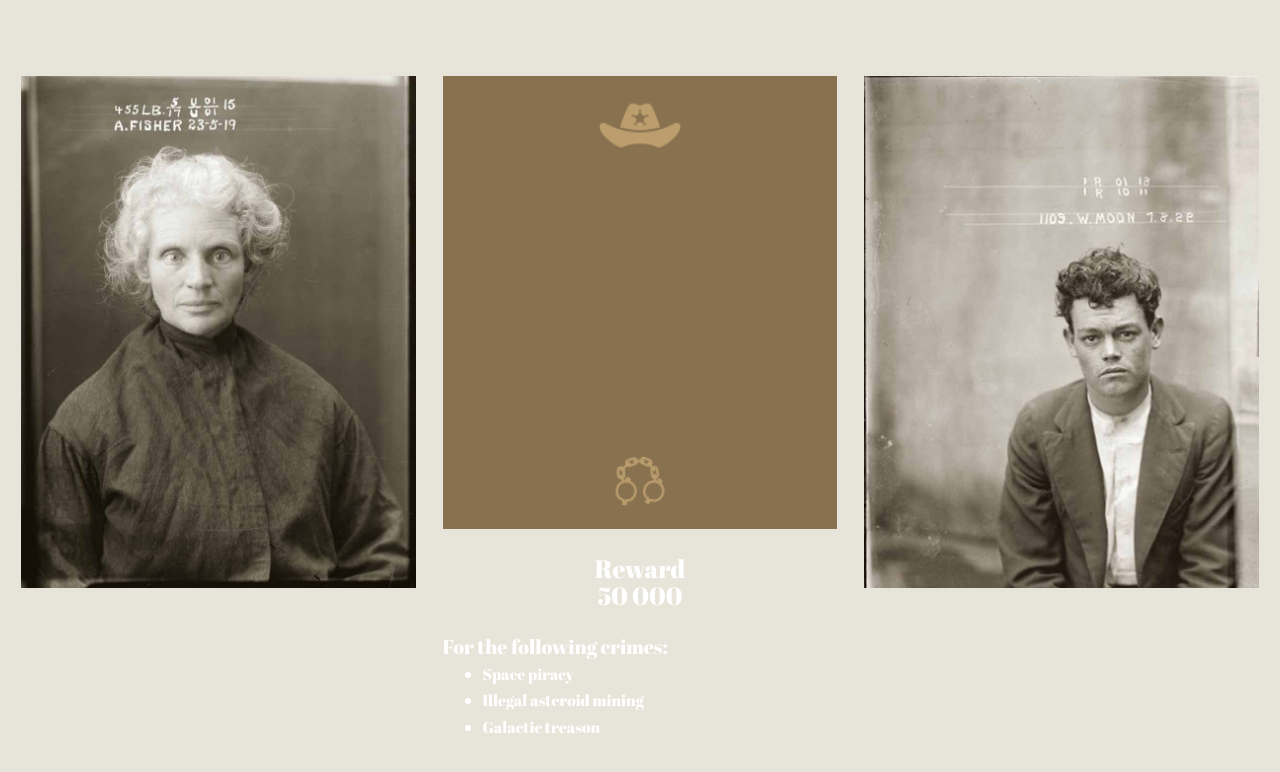
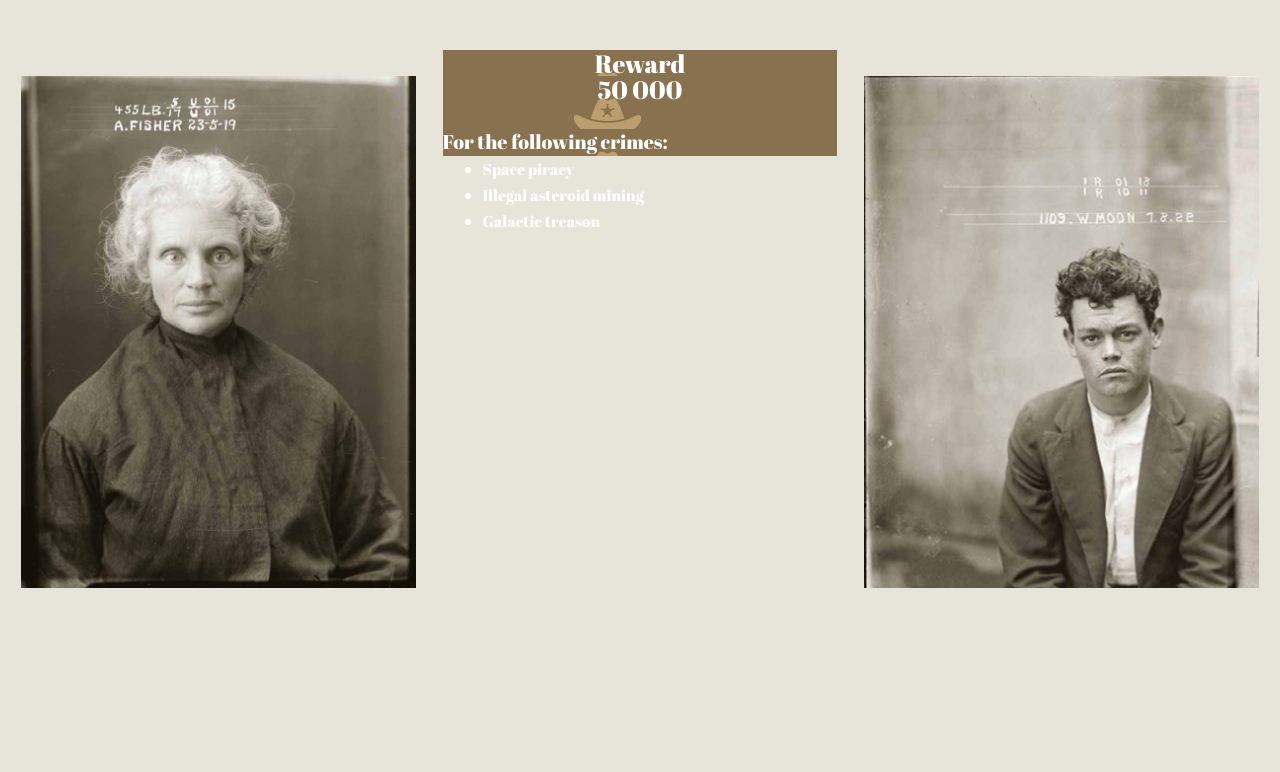
Before and after one commit to katiemcpeak/dsn1676-assignment-1, a plain HTML site: page index.html in a window 1280 px wide. Shown: the part 90-862 px from the top of the page. After the commit the page ends 800 px from the top, so only its background shows below. Drawn offline with Linux system fonts and the light colour scheme.

Commit message:
added background image

```diff
--- a/css/main.css
+++ b/css/main.css
@@ -55,6 +55,7 @@ body {
 }
 
 p {
+    background-image: url("../images/middle-graphic.png");
     color: white;
     padding: 0;
     margin: 0;
--- a/index.html
+++ b/index.html
@@ -24,7 +24,7 @@
         </div>
 
         <div class="unit unit-xs-1 unit-s-1 unit-m-1-3 unit-l-1-3 gutter-1-2">
-            <img class="pad-t img-flex push" src="images/middle-graphic.png" alt="cowboy hat">
+
             <p class="reward tera">Reward</p>
             <p class="reward tera pad-b">50 000</p>
             <p class="mega">For the following crimes:</p>
```
